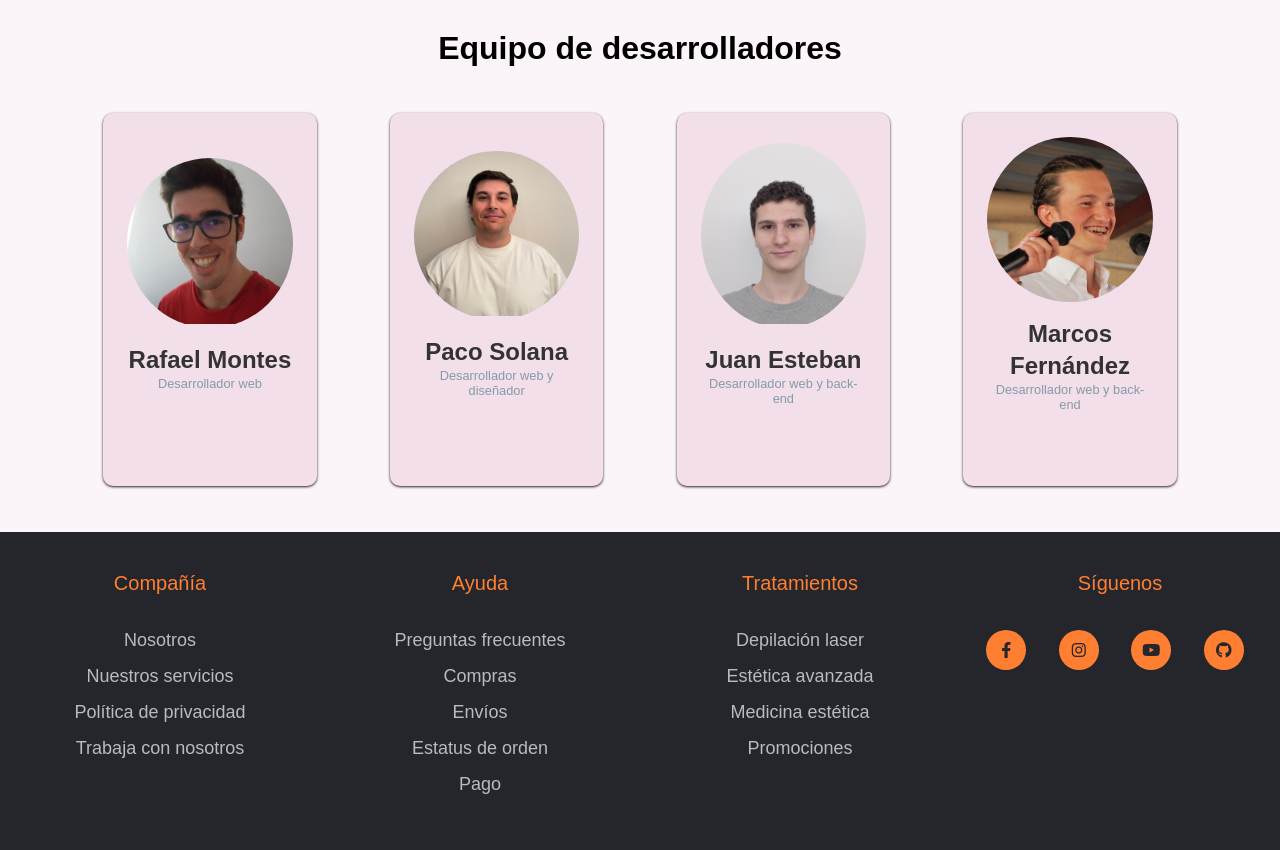
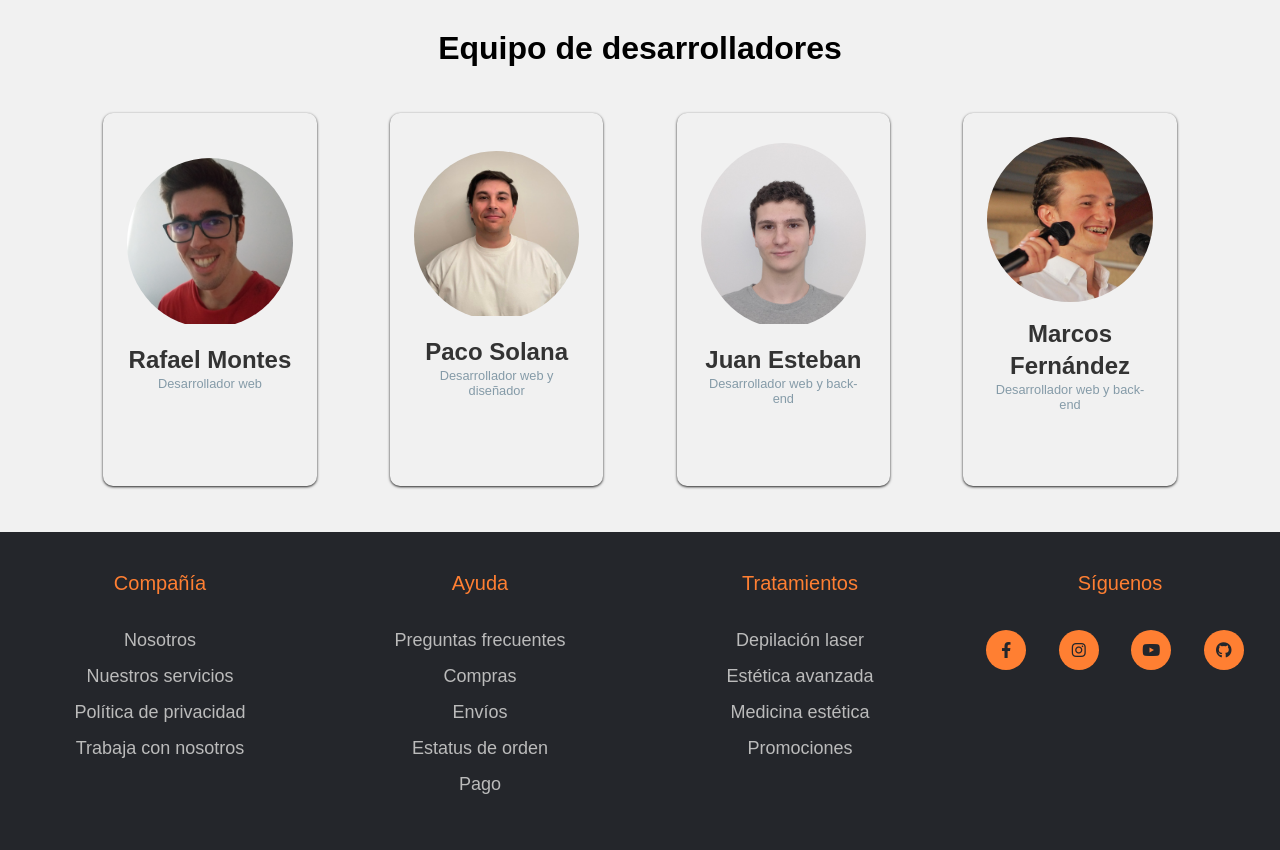
Before and after one commit to Fsolanaa/Vaguada2.0, a PHP site: page /nuestroEquipo.php in a window 1280 px wide. Shown: the part 112-962 px from the top of the page. Run offline with PHP 8.4, Linux system fonts and the light colour scheme.

Commit message:
Juan cabrón

```diff
--- a/Centros_Unico/styles/comun.css
+++ b/Centros_Unico/styles/comun.css
@@ -8,7 +8,7 @@
 
 body{
   overflow-x: hidden;
-  background-color: #fbf4f8;
+  background-color: #f1f1f1;
 }
 
 /* SCROLLBAR */
--- a/Centros_Unico/styles/nuestroEquipo.css
+++ b/Centros_Unico/styles/nuestroEquipo.css
@@ -47,7 +47,7 @@ h1 {
   height: auto;
   min-height: 350px;
   max-height: 400px;
-  background: #f3dfea;
+  background: #f1f1f1;
   padding: 1.5rem 1.5rem;
   margin: 1rem 0;
   box-shadow: 0 1px 3px rgba(0,0,0,0.5), 0 1px 2px rgba(0,0,0,0.5);
--- a/Centros_Unico/styles/productCards.css
+++ b/Centros_Unico/styles/productCards.css
@@ -6,7 +6,7 @@
     height: auto;
     margin-bottom: 3%;
     padding: .8em;
-    background: #f3dfea;
+    background: #f1f1f1;
     position: relative;
     overflow: visible;
     box-shadow: 0 1px 3px rgba(0,0,0,0.5), 0 1px 2px rgba(0,0,0,0.24);
```
